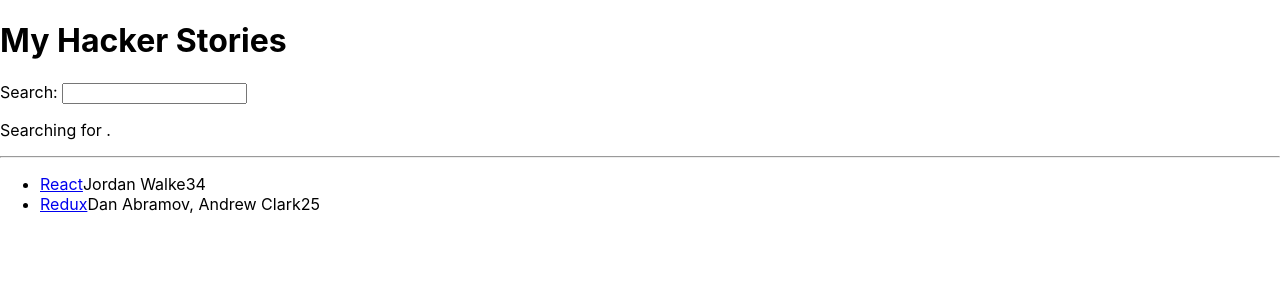
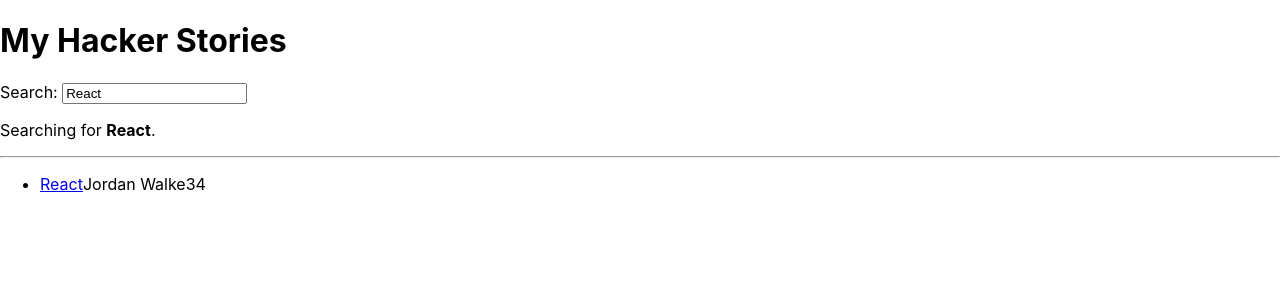
Before and after one commit to phgnam/create-react-app, a React (Create React App) app: page / in a window 1280 px wide. Shown: the top 300 px of the page. Built offline with nearby package versions, Linux system fonts and the light colour scheme.

Commit message:
React Controlled Components

```diff
--- a/src/App.js
+++ b/src/App.js
@@ -21,7 +21,7 @@
     },
   ];
 
-  const [searchTerm, setSearchTerm] = React.useState("");
+  const [searchTerm, setSearchTerm] = React.useState("React");
 
   const handleSearch = (event) => {
     setSearchTerm(event.target.value);
@@ -34,7 +34,7 @@
   return (
     <div>
       <h1>My Hacker Stories</h1>
-      <Search onSearch={handleSearch} searchTerm={searchTerm} />
+      <Search onSearch={handleSearch} search={searchTerm} />
       <hr />
 
       <List list={searchedStories} />
@@ -46,9 +46,14 @@
   return (
     <div>
       <label htmlFor="search">Search: </label>
-      <input id="search" type="text" onChange={props.onSearch} />
+      <input
+        id="search"
+        type="text"
+        value={props.search}
+        onChange={props.onSearch}
+      />
       <p>
-        Searching for <strong>{props.searchTerm}</strong>.
+        Searching for <strong>{props.search}</strong>.
       </p>
     </div>
   );
```
